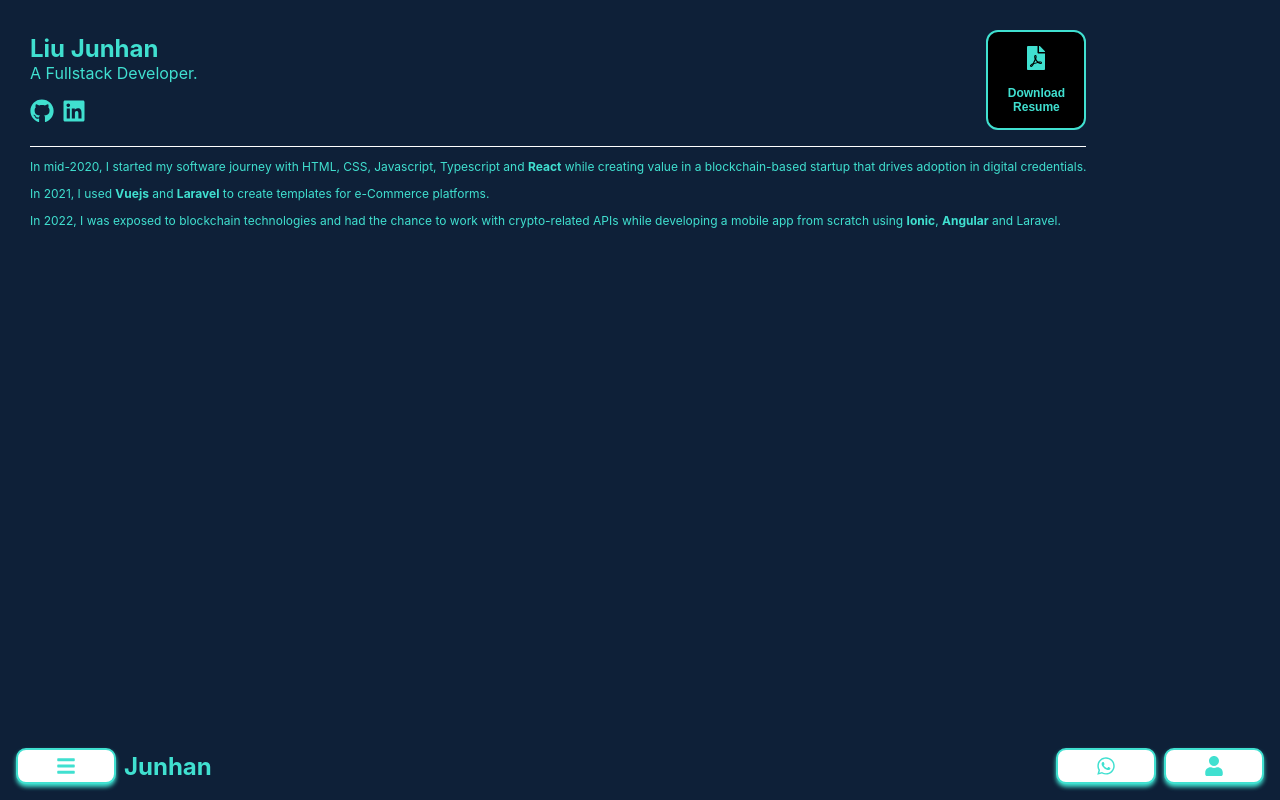
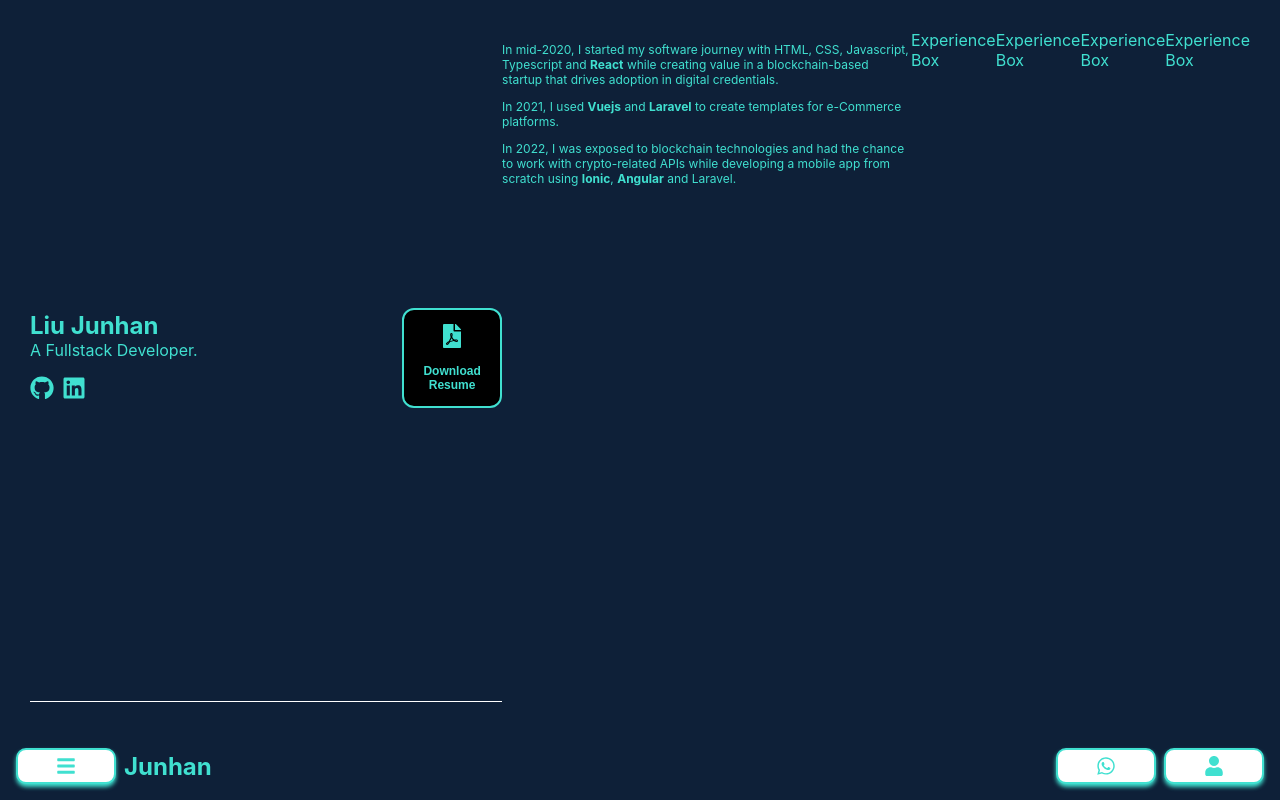
Before and after one commit to jun-han-github/dashboard, a React (Vite) app: page / in a window 1280 px wide. Built offline with nearby package versions, Linux system fonts and the light colour scheme.

Commit message:
feat: experience box(empty)

```diff
--- /dev/null
+++ b/src/components/experience-box/ExperienceBox.tsx
@@ -0,0 +1,9 @@
+
+
+const ExperienceBox = () => {
+
+  return (
+    <div>Experience Box</div>
+  )
+}
+export default ExperienceBox;
--- a/src/pages/HomePage.tsx
+++ b/src/pages/HomePage.tsx
@@ -1,4 +1,5 @@
 import Box from "../components/box/Box";
+import ExperienceBox from "../components/experience-box/ExperienceBox";
 import SocialMediaBar from "../components/social-media-bar/SocialMediaBar";
 import './HomePage.scss';
 
@@ -17,7 +18,7 @@ const HomePage = () => {
     const reactNative = skill("React Native", "https://reactnative.dev/");
 
     return (
-        <div>
+        <>
             <div className="home-container">
                 <div className="intro">
                     <h2>Liu Junhan</h2>
@@ -35,7 +36,12 @@ const HomePage = () => {
                 <p>In 2021, I used {vuejs} and {laravel} to create templates for e-Commerce platforms.</p>
                 <p>In 2022, I was exposed to blockchain technologies and had the chance to work with crypto-related APIs while developing a mobile app from scratch using {ionic}, {angular} and Laravel.</p>
             </div>
-        </div>
+
+            <ExperienceBox />
+            <ExperienceBox />
+            <ExperienceBox />
+            <ExperienceBox />
+        </>
     )
 }
 
```
